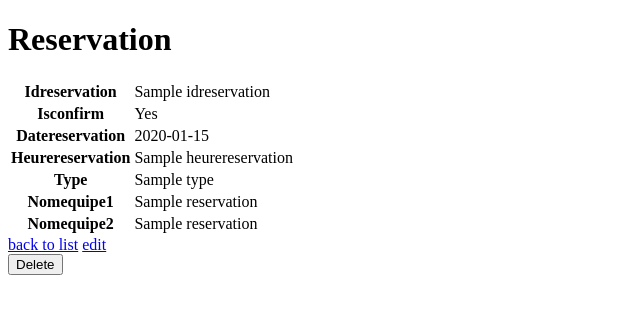
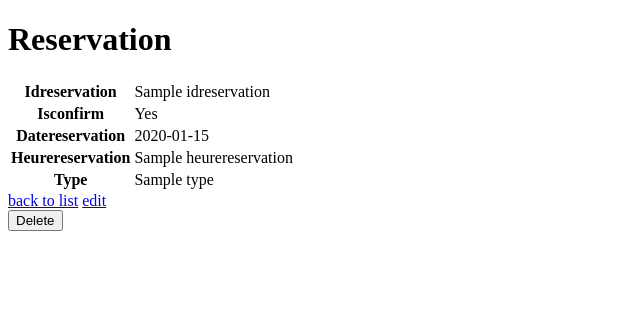
Before and after one commit to KabsiMontassar/PlayMate_Web, a Symfony app: template templates/reservation/show.html.twig in a window 1280 px wide. Shown: the top 314 px of the page, without its empty margins (0-640 px from the left). Run offline with Twig, Linux system fonts and the light colour scheme; the template is opened without the code that fills it: most values are stand-ins (such as "Sample title", 1, 10 or a date in 2020); some libraries are stand-ins or nearby versions.

Commit message:
suppression
enlever nomeq1/2 et resdate/hor

```diff
--- a/src/Form/HistoriqueType.php
+++ b/src/Form/HistoriqueType.php
@@ -12,10 +12,8 @@ class HistoriqueType extends AbstractType
     public function buildForm(FormBuilderInterface $builder, array $options): void
     {
         $builder
-            ->add('datereservation')
-            ->add('heurereservation')
-            ->add('idreservation')
-        ;
+
+            ->add('idreservation');
     }
 
     public function configureOptions(OptionsResolver $resolver): void
--- a/src/Form/ReservationType.php
+++ b/src/Form/ReservationType.php
@@ -16,10 +16,7 @@ class ReservationType extends AbstractType
             ->add('datereservation')
             ->add('heurereservation')
             ->add('type')
-            ->add('nomequipe1')
-            ->add('nomequipe2')
-            ->add('idterrain')
-        ;
+            ->add('idterrain');
     }
 
     public function configureOptions(OptionsResolver $resolver): void
--- a/templates/historique/index.html.twig
+++ b/templates/historique/index.html.twig
@@ -9,8 +9,7 @@
     <thead>
         <tr>
             <th>Idhistorique</th>
-                <th>Datereservation</th>
-                <th>Heurereservation</th>
+
             <th>actions</th>
         </tr>
     </thead>
@@ -18,8 +17,7 @@
         {% for historique in historiques %}
         <tr>
             <td>{{ historique.idhistorique }}</td>
-                <td>{{ historique.datereservation }}</td>
-                <td>{{ historique.heurereservation }}</td>
+
             <td>
                 <a href="{{ path('app_historique_show', {'idhistorique': historique.idhistorique}) }}">show</a>
                 <a href="{{ path('app_historique_edit', {'idhistorique': historique.idhistorique}) }}">edit</a>
--- a/templates/reservation/index.html.twig
+++ b/templates/reservation/index.html.twig
@@ -13,8 +13,6 @@
             <th>Datereservation</th>
             <th>Heurereservation</th>
             <th>Type</th>
-                <th>Nomequipe1</th>
-                <th>Nomequipe2</th>
             <th>actions</th>
         </tr>
     </thead>
@@ -26,8 +24,6 @@
             <td>{{ reservation.datereservation }}</td>
             <td>{{ reservation.heurereservation }}</td>
             <td>{{ reservation.type }}</td>
-                <td>{{ reservation.nomequipe1 }}</td>
-                <td>{{ reservation.nomequipe2 }}</td>
             <td>
                 <a href="{{ path('app_reservation_show', {'idreservation': reservation.idreservation}) }}">show</a>
                 <a href="{{ path('app_reservation_edit', {'idreservation': reservation.idreservation}) }}">edit</a>
--- a/templates/reservation/show.html.twig
+++ b/templates/reservation/show.html.twig
@@ -27,14 +27,6 @@
             <th>Type</th>
             <td>{{ reservation.type }}</td>
         </tr>
-            <tr>
-                <th>Nomequipe1</th>
-                <td>{{ reservation.nomequipe1 }}</td>
-            </tr>
-            <tr>
-                <th>Nomequipe2</th>
-                <td>{{ reservation.nomequipe2 }}</td>
-            </tr>
     </tbody>
 </table>
 
```
Also changed, not shown: templates/historique/show.html.twig (+0 -8 lines). Lines whose indentation alone changed are shown as unchanged.
